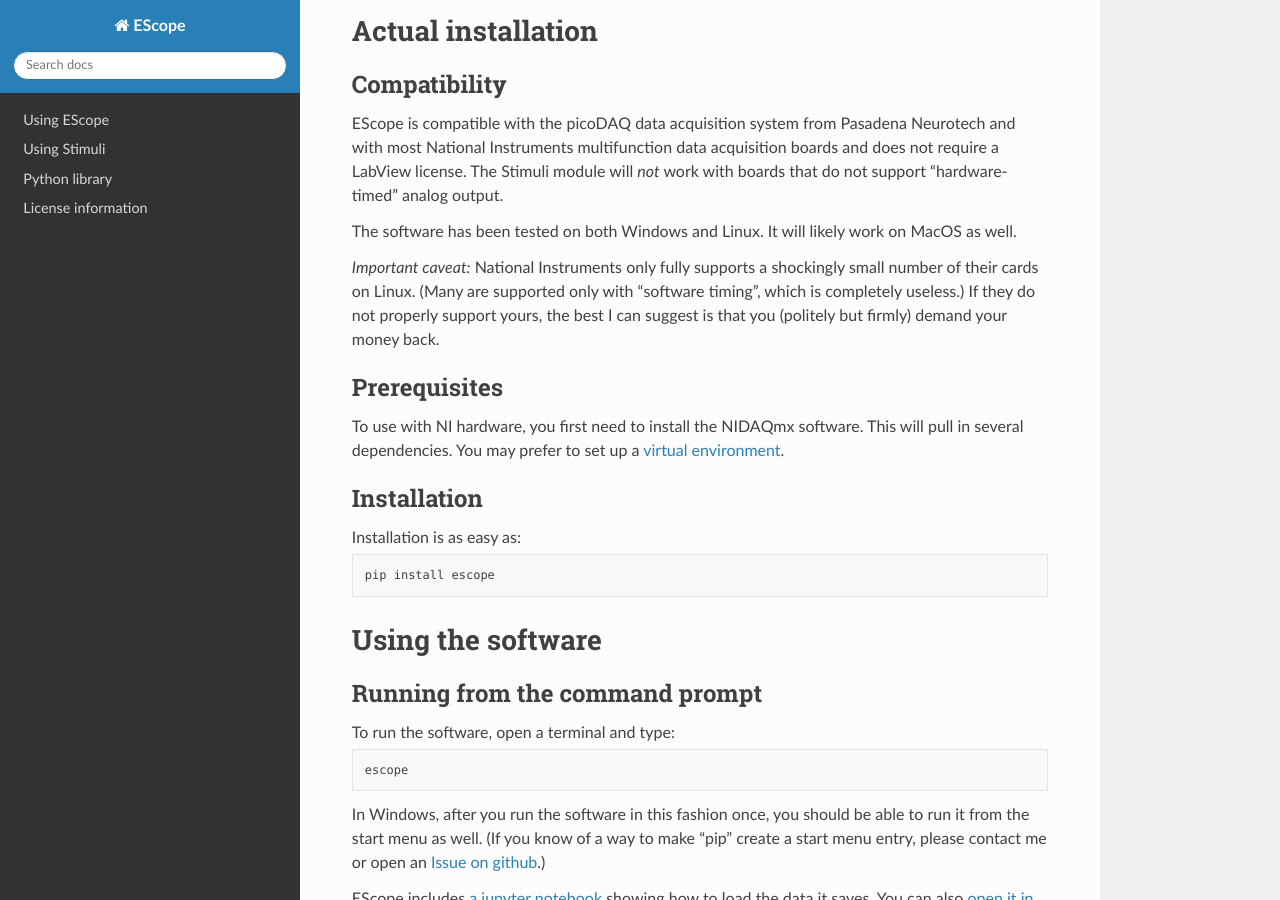
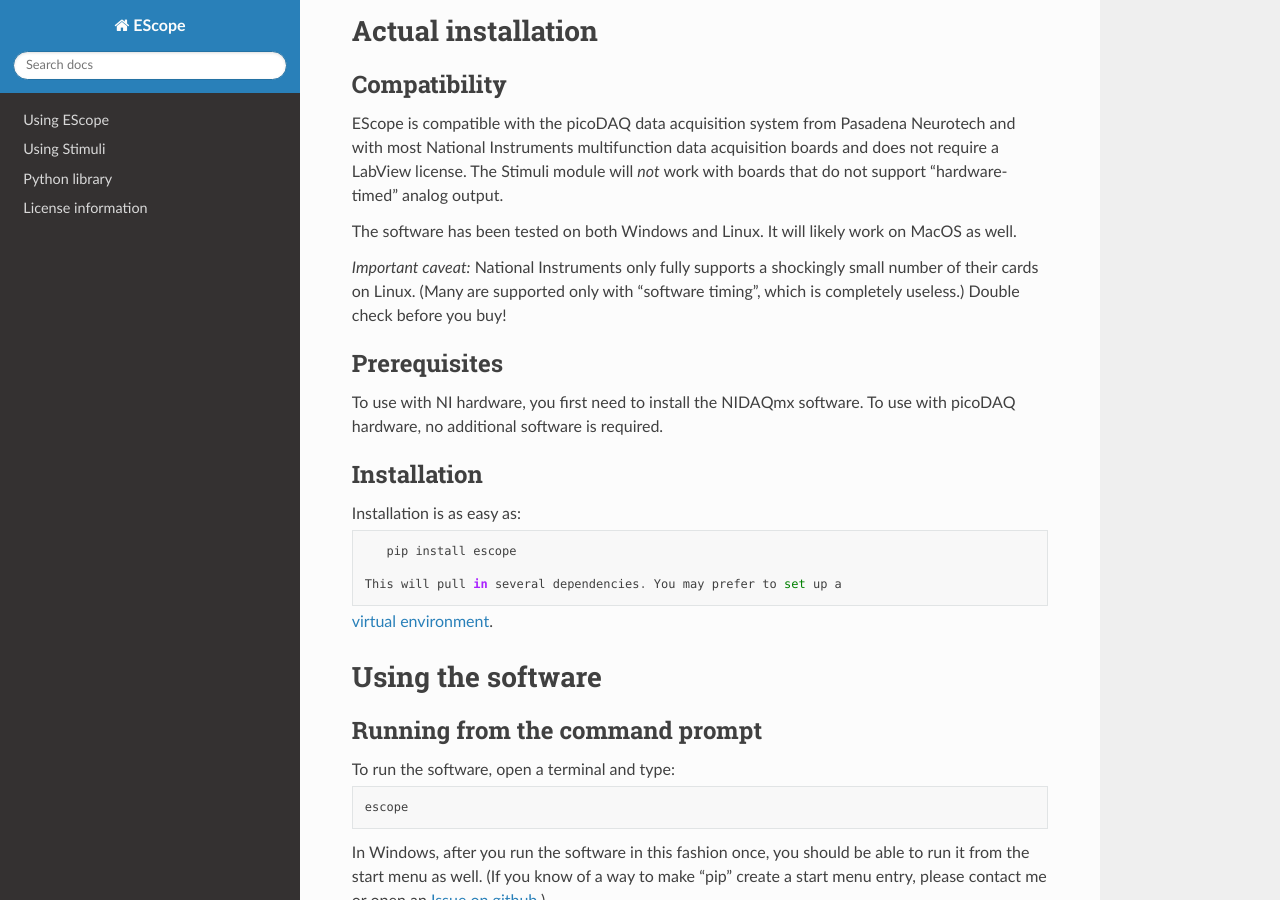
Before and after one commit to wagenadl/escope, a Sphinx documentation site: the page built from docs/source/index.rst, in a window 1280 px wide and 900 px high, scrolled down 1796 px. Built offline with Sphinx 7.4.7 and the Read the Docs theme 3.1.0, drawn with Linux system fonts in a browser that asks for light colours.

Commit message:
Updated docs

```diff
--- a/docs/source/index.rst
+++ b/docs/source/index.rst
@@ -66,16 +66,15 @@
 
 *Important caveat:* National Instruments only fully supports a
 shockingly small number of their cards on Linux. (Many are supported
-only with “software timing”, which is completely useless.) If they do
-not properly support yours, the best I can suggest is that you
-(politely but firmly) demand your money back.
+only with “software timing”, which is completely useless.)  Double
+check before you buy!
 
 Prerequisites
 -------------
 
 To use with NI hardware, you first need to install the NIDAQmx
-software. This will pull in several dependencies. You may prefer to set up a
-`virtual environment <https://docs.python.org/3/library/venv.html>`_.
+software. To use with picoDAQ hardware, no additional software is
+required.
 
 
 Installation
@@ -84,6 +83,9 @@
 Installation is as easy as::
 
     pip install escope
+
+ This will pull in several dependencies. You may prefer to set up a
+`virtual environment <https://docs.python.org/3/library/venv.html>`_.
 
 Using the software
 ==================
```
Also changed, not shown: README.md (+4 -4 lines).
